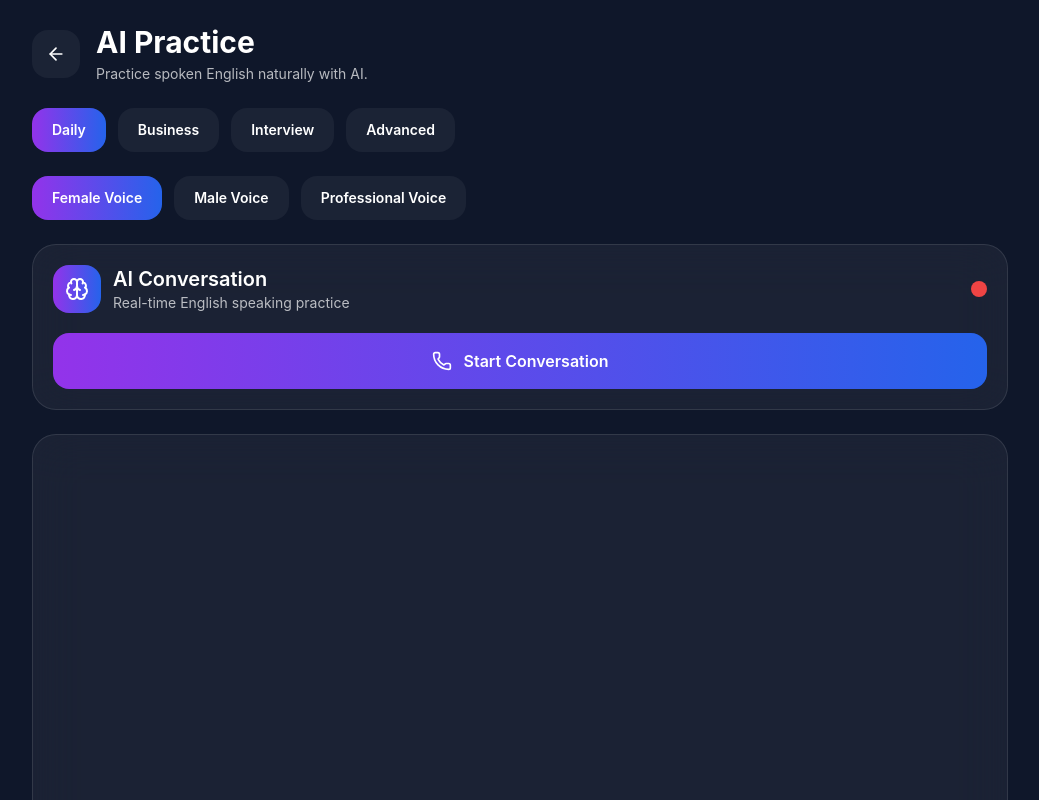
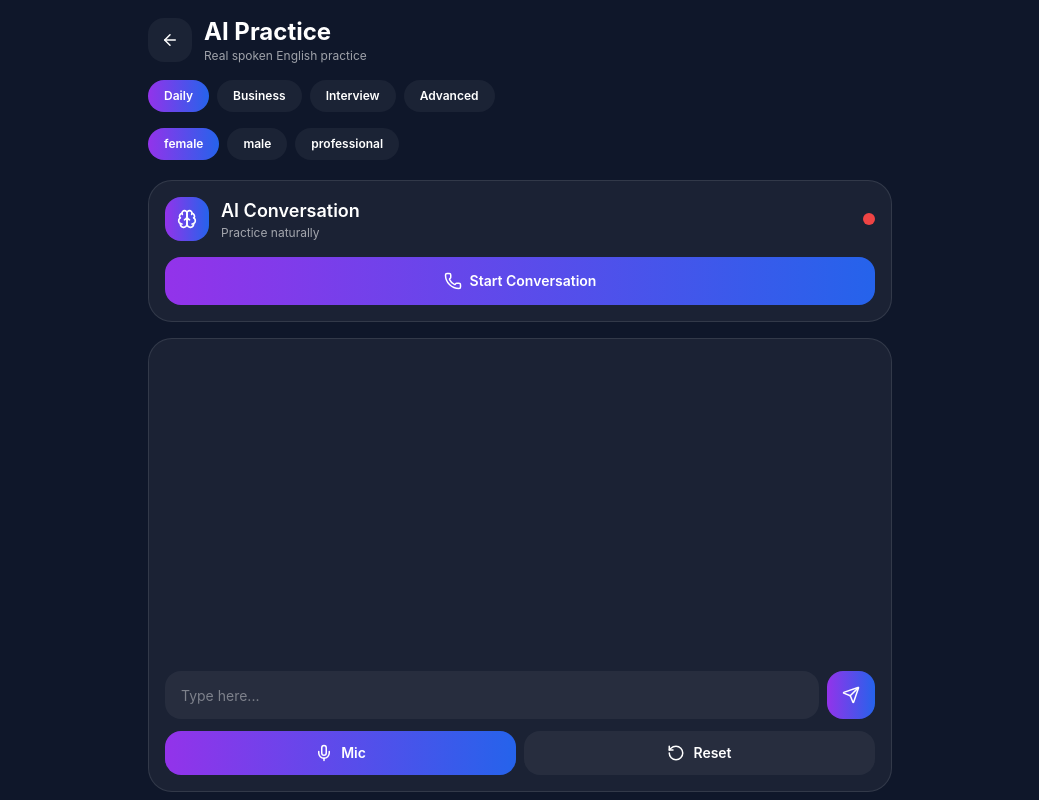
Before and after one commit to BheekhaRam00/English_spoken, a Next.js app: page /practice in a window 1280 px wide. Shown: the top 800 px of the page, without its empty margins (120-1159 px from the left). Built offline with nearby package versions, Linux system fonts and the light colour scheme.

Commit message:
Refactor PracticeScreen component layout and styles

```diff
--- a/src/components/screens/PracticeScreen.tsx
+++ b/src/components/screens/PracticeScreen.tsx
@@ -170,7 +170,7 @@ export default function PracticeScreen({
       setLoading(true);
 
       const currentInput =
-        input;
+        input.trim();
 
       setInput("");
 
@@ -255,41 +255,34 @@ export default function PracticeScreen({
     setError("");
   }
 
-  function handleReplay(
-    text: string
-  ) {
+  function handleReplay() {
     engine.replayLastAIMessage();
-
-    console.log(
-      "Replay:",
-      text
-    );
   }
 
   return (
     <main className="min-h-screen bg-[#0f172a] text-white">
-      <div className="mx-auto flex w-full max-w-5xl flex-col gap-6 px-4 py-6 md:px-6">
-        <section className="flex items-center gap-4">
+      <div className="mx-auto w-full max-w-3xl px-3 py-4">
+        <section className="mb-4 flex items-center gap-3">
           <Link href="/">
-            <button className="flex h-12 w-12 items-center justify-center rounded-2xl border border-white/10 bg-white/5 transition hover:bg-white/10">
+            <button className="flex h-11 w-11 items-center justify-center rounded-2xl border border-white/10 bg-white/5">
               <ArrowLeft
-                size={20}
+                size={18}
               />
             </button>
           </Link>
 
           <div>
-            <h1 className="text-3xl font-bold">
+            <h1 className="text-2xl font-bold">
               AI Practice
             </h1>
 
-            <p className="mt-1 text-sm text-white/70">
-              Practice spoken English naturally with AI.
+            <p className="text-xs text-white/60">
+              Real spoken English practice
             </p>
           </div>
         </section>
 
-        <section className="flex flex-wrap gap-3">
+        <section className="mb-3 flex gap-2 overflow-x-auto pb-1">
           {MODES.map(
             (
               practiceMode
@@ -303,11 +296,11 @@ export default function PracticeScreen({
                     practiceMode
                   )
                 }
-                className={`rounded-2xl px-5 py-3 text-sm font-semibold capitalize transition ${
+                className={`rounded-2xl px-4 py-2 text-xs font-semibold capitalize whitespace-nowrap ${
                   mode ===
                   practiceMode
                     ? "bg-gradient-to-r from-purple-600 to-blue-600"
-                    : "border border-white/10 bg-white/5 hover:bg-white/10"
+                    : "border border-white/10 bg-white/5"
                 }`}
               >
                 {
@@ -318,7 +311,7 @@ export default function PracticeScreen({
           )}
         </section>
 
-        <section className="flex flex-wrap gap-3">
+        <section className="mb-4 flex gap-2 overflow-x-auto pb-1">
           {VOICES.map(
             (voice) => (
               <button
@@ -328,41 +321,41 @@ export default function PracticeScreen({
                     voice
                   )
                 }
-                className={`rounded-2xl px-5 py-3 text-sm font-semibold capitalize transition ${
+                className={`rounded-2xl px-4 py-2 text-xs font-semibold whitespace-nowrap ${
                   voiceType ===
                   voice
                     ? "bg-gradient-to-r from-purple-600 to-blue-600"
-                    : "border border-white/10 bg-white/5 hover:bg-white/10"
+                    : "border border-white/10 bg-white/5"
                 }`}
               >
-                {voice} Voice
+                {voice}
               </button>
             )
           )}
         </section>
 
-        <section className="rounded-3xl border border-white/10 bg-white/5 p-5 backdrop-blur-xl">
-          <div className="mb-5 flex items-center justify-between">
+        <section className="mb-4 rounded-3xl border border-white/10 bg-white/5 p-4">
+          <div className="mb-4 flex items-center justify-between">
             <div className="flex items-center gap-3">
-              <div className="flex h-12 w-12 items-center justify-center rounded-2xl bg-gradient-to-r from-purple-600 to-blue-600">
+              <div className="flex h-11 w-11 items-center justify-center rounded-2xl bg-gradient-to-r from-purple-600 to-blue-600">
                 <Brain
-                  size={24}
+                  size={20}
                 />
               </div>
 
               <div>
-                <h2 className="text-xl font-semibold">
+                <h2 className="text-lg font-semibold">
                   AI Conversation
                 </h2>
 
-                <p className="text-sm text-white/70">
-                  Real-time English speaking practice
+                <p className="text-xs text-white/60">
+                  Practice naturally
                 </p>
               </div>
             </div>
 
             <div
-              className={`h-4 w-4 rounded-full ${
+              className={`h-3 w-3 rounded-full ${
                 connected
                   ? "bg-green-500"
                   : "bg-red-500"
@@ -375,10 +368,10 @@ export default function PracticeScreen({
               onClick={
                 handleStartConversation
               }
-              className="flex h-14 w-full items-center justify-center gap-3 rounded-2xl bg-gradient-to-r from-purple-600 to-blue-600 font-semibold transition hover:opacity-90"
+              className="flex h-12 w-full items-center justify-center gap-2 rounded-2xl bg-gradient-to-r from-purple-600 to-blue-600 text-sm font-semibold"
             >
               <Phone
-                size={20}
+                size={18}
               />
 
               Start Conversation
@@ -388,10 +381,10 @@ export default function PracticeScreen({
               onClick={
                 handleEndConversation
               }
-              className="flex h-14 w-full items-center justify-center gap-3 rounded-2xl border border-white/10 bg-white/5 font-semibold transition hover:bg-white/10"
+              className="flex h-12 w-full items-center justify-center gap-2 rounded-2xl border border-white/10 bg-white/5 text-sm font-semibold"
             >
               <PhoneOff
-                size={20}
+                size={18}
               />
 
               End Conversation
@@ -399,8 +392,8 @@ export default function PracticeScreen({
           )}
         </section>
 
-        <section className="rounded-3xl border border-white/10 bg-white/5 p-5 backdrop-blur-xl">
-          <div className="flex max-h-[520px] min-h-[420px] flex-col gap-4 overflow-y-auto pr-1">
+        <section className="rounded-3xl border border-white/10 bg-white/5 p-4">
+          <div className="mb-4 flex h-[300px] flex-col gap-3 overflow-y-auto">
             {messages.map(
               (message) => (
                 <div
@@ -414,32 +407,28 @@ export default function PracticeScreen({
                       : "justify-start"
                   }`}
                 >
-                  <div className="max-w-[88%]">
+                  <div className="max-w-[85%]">
                     <div
-                      className={`rounded-3xl px-5 py-4 text-[15px] leading-7 ${
+                      className={`rounded-2xl px-4 py-3 text-sm leading-6 ${
                         message.role ===
                         "user"
                           ? "bg-gradient-to-r from-purple-600 to-blue-600"
                           : "border border-white/10 bg-white/5"
                       }`}
                     >
-                      {
-                        message.text
-                      }
+                      {message.text}
                     </div>
 
                     {message.role ===
                       "ai" && (
                       <button
-                        onClick={() =>
-                          handleReplay(
-                            message.text
-                          )
+                        onClick={
+                          handleReplay
                         }
-                        className="mt-2 flex items-center gap-2 text-sm text-white/70 transition hover:text-white"
+                        className="mt-1 flex items-center gap-1 text-xs text-white/60"
                       >
                         <Volume2
-                          size={16}
+                          size={14}
                         />
 
                         Replay
@@ -451,13 +440,13 @@ export default function PracticeScreen({
             )}
 
             {loading && (
-              <div className="flex items-center gap-3 text-white/70">
+              <div className="flex items-center gap-2 text-sm text-white/70">
                 <Loader2
                   className="animate-spin"
-                  size={18}
+                  size={16}
                 />
 
-                AI is replying...
+                AI replying...
               </div>
             )}
 
@@ -467,16 +456,14 @@ export default function PracticeScreen({
               }
             />
           </div>
-        </section>
 
-        {error && (
-          <div className="rounded-2xl border border-red-500/30 bg-red-500/10 px-4 py-3 text-sm text-red-300">
-            {error}
-          </div>
-        )}
+          {error && (
+            <div className="mb-3 rounded-2xl border border-red-500/20 bg-red-500/10 px-3 py-2 text-xs text-red-300">
+              {error}
+            </div>
+          )}
 
-        <section className="flex flex-col gap-4">
-          <div className="flex gap-3">
+          <div className="flex gap-2">
             <input
               value={input}
               onChange={(event) =>
@@ -496,8 +483,8 @@ export default function PracticeScreen({
                   handleSendMessage();
                 }
               }}
-              placeholder="Type your message..."
-              className="h-14 flex-1 rounded-2xl border border-white/10 bg-white/5 px-5 text-white outline-none placeholder:text-white/40"
+              placeholder="Type here..."
+              className="h-12 flex-1 rounded-2xl border border-white/10 bg-white/5 px-4 text-sm text-white outline-none placeholder:text-white/40"
             />
 
             <button
@@ -507,40 +494,40 @@ export default function PracticeScreen({
               disabled={
                 loading
               }
-              className="flex h-14 w-14 items-center justify-center rounded-2xl bg-gradient-to-r from-purple-600 to-blue-600 transition hover:opacity-90 disabled:opacity-50"
+              className="flex h-12 w-12 items-center justify-center rounded-2xl bg-gradient-to-r from-purple-600 to-blue-600 disabled:opacity-50"
             >
               <Send
-                size={20}
+                size={18}
               />
             </button>
           </div>
 
-          <div className="grid grid-cols-2 gap-4">
+          <div className="mt-3 grid grid-cols-2 gap-2">
             {!listening ? (
               <button
                 onClick={
                   handleStartListening
                 }
-                className="flex h-14 items-center justify-center gap-3 rounded-2xl bg-gradient-to-r from-purple-600 to-blue-600 font-semibold transition hover:opacity-90"
+                className="flex h-11 items-center justify-center gap-2 rounded-2xl bg-gradient-to-r from-purple-600 to-blue-600 text-sm font-semibold"
               >
                 <Mic
-                  size={20}
+                  size={18}
                 />
 
-                Start Mic
+                Mic
               </button>
             ) : (
               <button
                 onClick={
                   handleStopListening
                 }
-                className="flex h-14 items-center justify-center gap-3 rounded-2xl border border-white/10 bg-white/5 font-semibold transition hover:bg-white/10"
+                className="flex h-11 items-center justify-center gap-2 rounded-2xl border border-white/10 bg-white/5 text-sm font-semibold"
               >
                 <MicOff
-                  size={20}
+                  size={18}
                 />
 
-                Stop Mic
+                Stop
               </button>
             )}
 
@@ -548,13 +535,13 @@ export default function PracticeScreen({
               onClick={
                 handleResetConversation
               }
-              className="flex h-14 items-center justify-center gap-3 rounded-2xl border border-white/10 bg-white/5 font-semibold transition hover:bg-white/10"
+              className="flex h-11 items-center justify-center gap-2 rounded-2xl border border-white/10 bg-white/5 text-sm font-semibold"
             >
               <RotateCcw
-                size={20}
+                size={18}
               />
 
-              Reset Chat
+              Reset
             </button>
           </div>
         </section>
```
